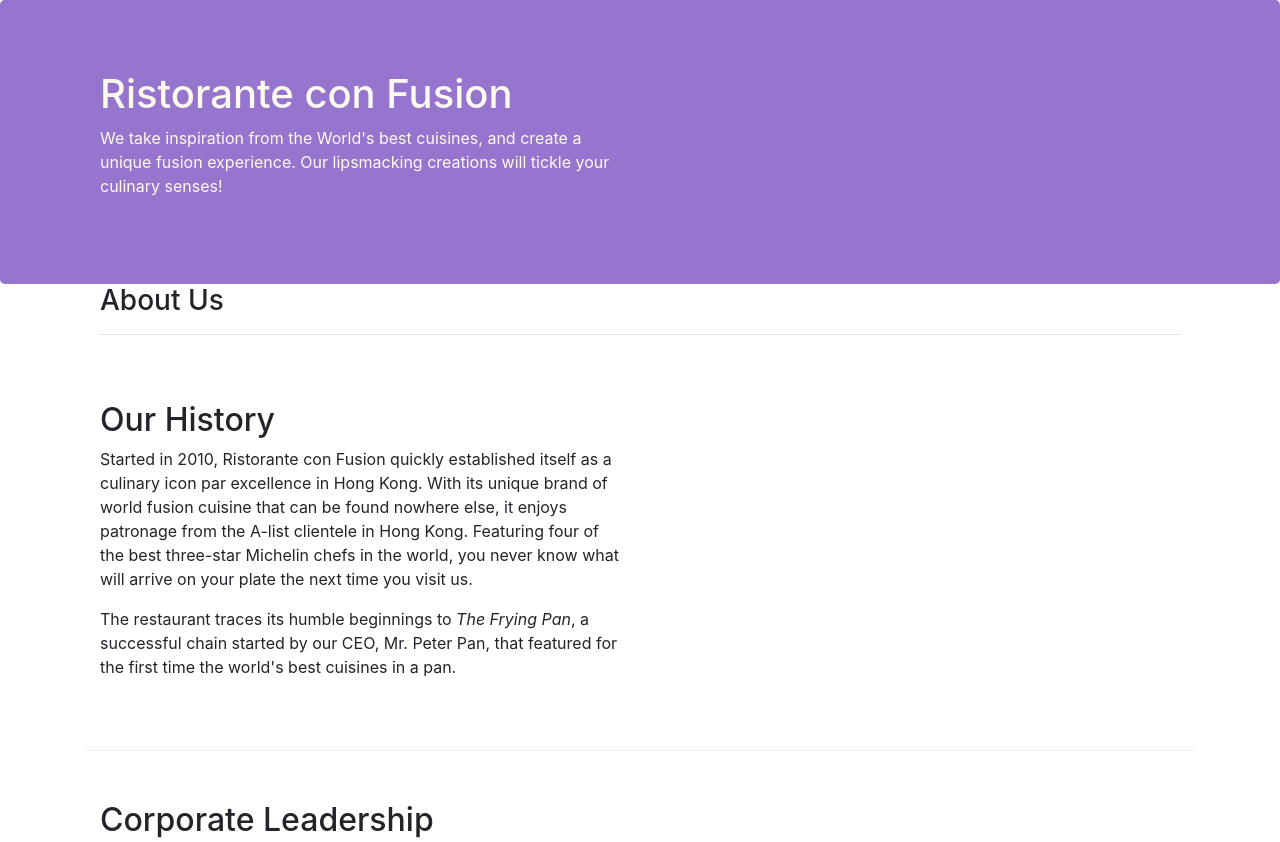
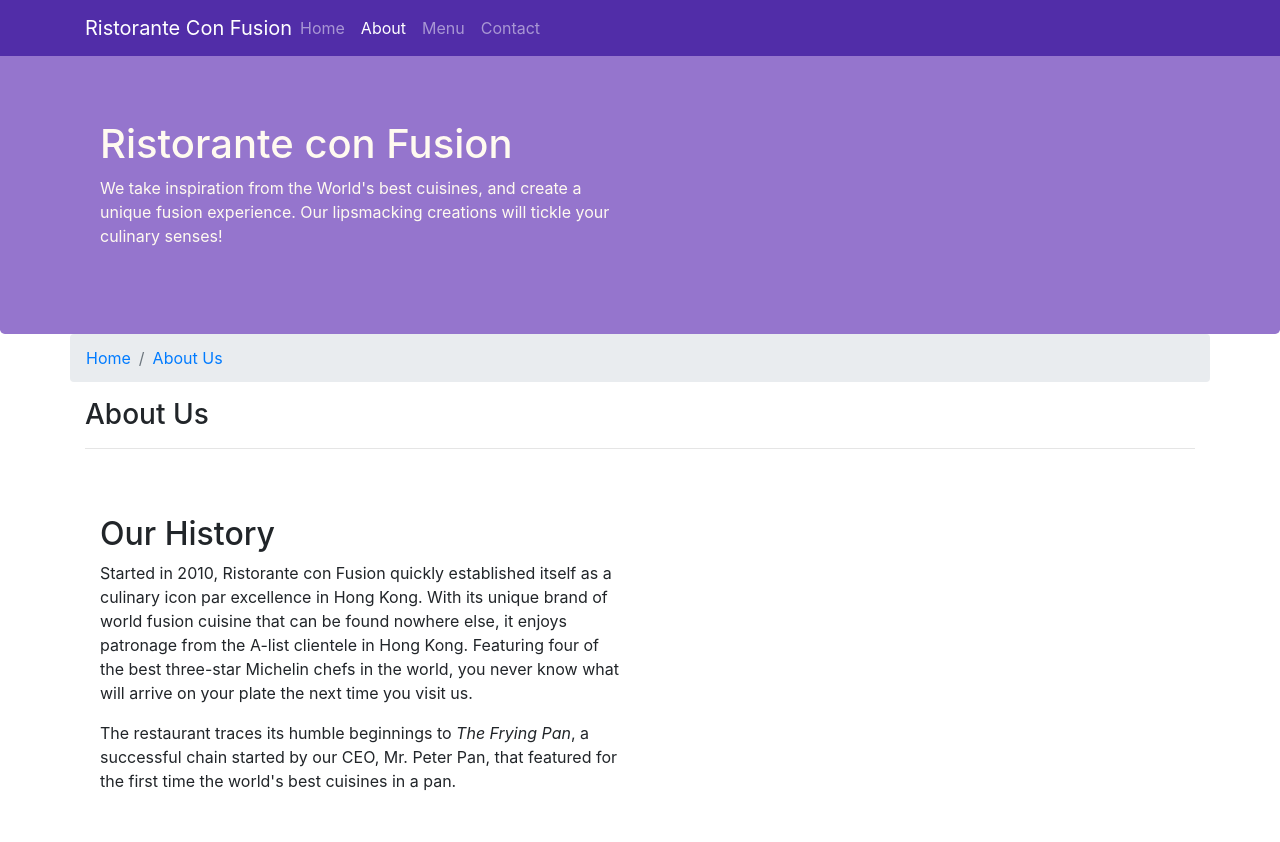
Before and after one commit to deirdreann/project-1, a website: page aboutus.html in a window 1280 px wide. Shown: the top 842 px of the page. Drawn offline with nearby package versions, Linux system fonts and the light colour scheme.

Commit message:
Navbar and Breadcrumbs

```diff
--- a/aboutus.html
+++ b/aboutus.html
@@ -16,6 +16,23 @@
 
 <body>
 
+	<nav class="navbar navbar-dark navbar-expand-sm fixed-top">
+		<div class="container">
+			<button class="navbar-toggler" type="button" data-toggle="collapse" data-target="#Navbar">
+				<span class="navbar-toggler-icon"></span>
+			</button>
+			<a class="navbar-brand mr-auto" href="./index.html">Ristorante Con Fusion</a>
+			<div class="collapse navbar-collapse" id="Navbar">
+				<ul class="navbar-nav mr-auto">
+					<li class="nav-item"><a class="nav-link" href="./index.html">Home</a></li>
+					<li class="nav-item active"><a class="nav-link" href="#">About</a></li>
+					<li class="nav-item"><a class="nav-link" href="#">Menu</a></li>
+					<li class="nav-item"><a class="nav-link" href="#">Contact</a></li>
+				</ul>
+			</div>
+		</div>
+	</nav>
+
     <header class="jumbotron">
         <div class="container">
             <div class="row row-header">
@@ -30,8 +47,12 @@
     </header>
 
     <div class="container">
-        <div class="col-12">
-            <div>
+        <div class="row">
+        	<ol class="col-12 breadcrumb">
+        		<li class="breadcrumb-item"><a href="./index.html">Home</a></li>
+        		<li class="breadcrumb-item active"><a href="#">About Us</a></li>
+        	</ol>
+            <div class="col-12">
                <h3>About Us</h3>
                <hr>
             </div>
@@ -70,7 +91,7 @@
                 <div class="col-4 offset-1 col-sm-2">
                     <h5>Links</h5>
                     <ul class="list-unstyled">
-                        <li><a href="#">Home</a></li>
+                        <li><a href="./index.html">Home</a></li>
                         <li><a href="#">About</a></li>
                         <li><a href="#">Menu</a></li>
                         <li><a href="#">Contact</a></li>
--- a/css/styles.css
+++ b/css/styles.css
@@ -28,3 +28,12 @@
 	margin: 0px;
 	color: #0f0f0f;
 }
+
+body {
+	padding: 50px 0px 0px 0px;
+	z-index: 0;
+}
+
+.navbar-dark {
+	background-color: #512da8;
+}
```
Also changed, not shown: index.html (+18 -1 lines).
